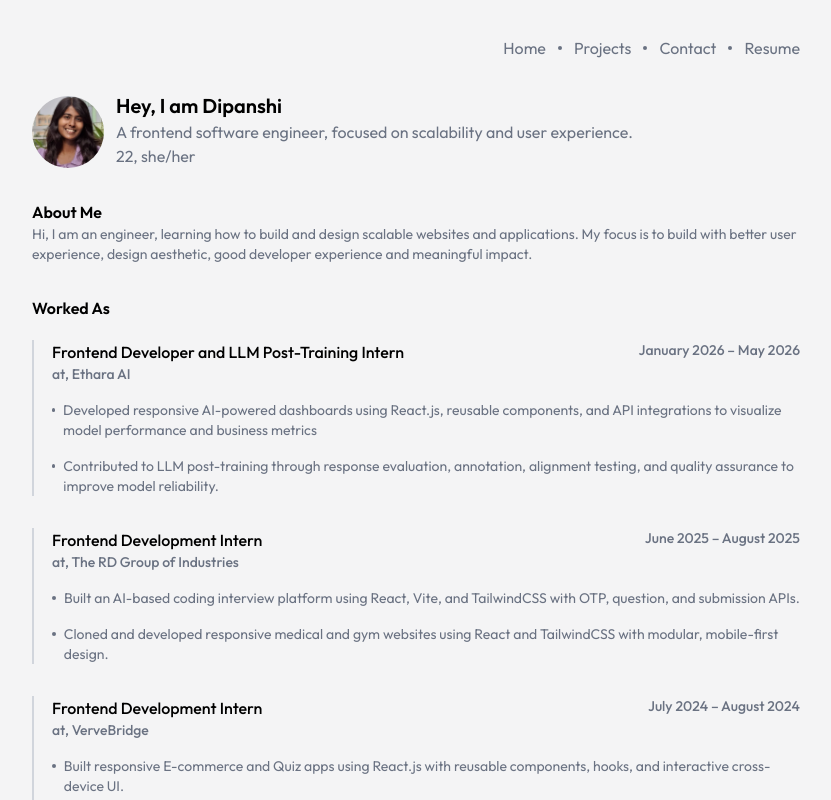
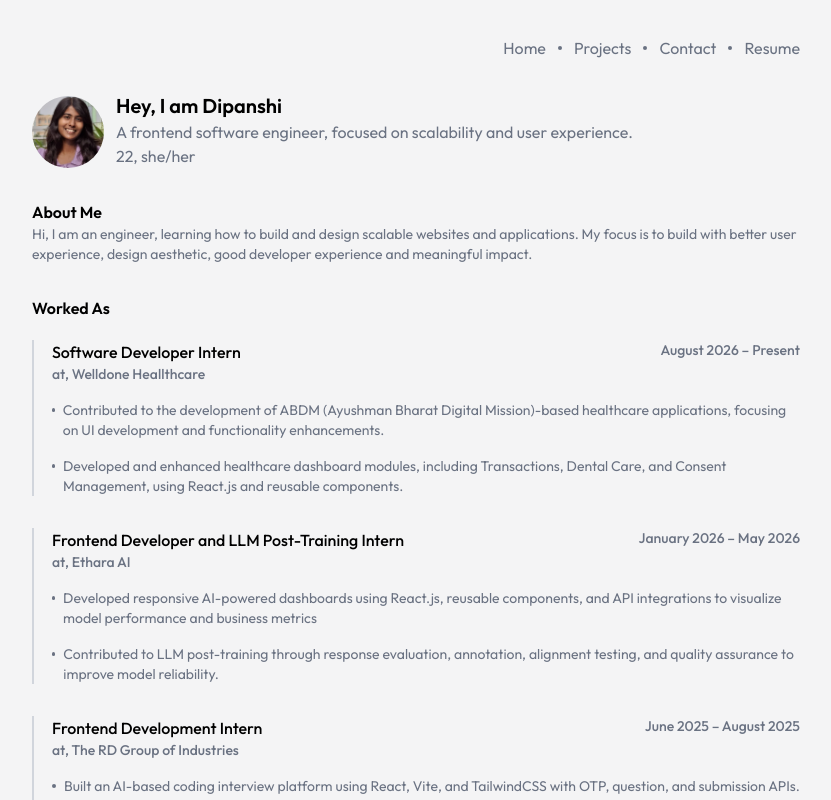
Before and after one commit to Dipanshi765/Portfolio, a React (Vite) app in the folder my-portfolio/: page / in a window 1280 px wide. Shown: the top 800 px of the page, without its empty margins (208-1039 px from the left). Built offline with nearby package versions, Linux system fonts and the light colour scheme.

Commit message:
added welldone healthcare in experience

```diff
--- a/my-portfolio/src/components/Experience/Experience.jsx
+++ b/my-portfolio/src/components/Experience/Experience.jsx
@@ -6,6 +6,18 @@ import InternshipCard from "../Internships/InternshipCard";
 
 const Experience = () => {
   const internships = [
+     {
+      title: "Software Developer Intern",
+      companyName: "Welldone Heallthcare",
+      companyLink: "https://welldonehealth.in/",
+      duration: "August 2026 – Present",
+      point1:
+        "Contributed to the development of ABDM (Ayushman Bharat Digital Mission)-based healthcare applications, focusing on UI development and functionality enhancements.",
+      point2:
+        "Developed and enhanced healthcare dashboard modules, including Transactions, Dental Care, and Consent Management, using React.js and reusable components.",
+      point3:
+        "Integrated REST APIs to fetch and manage data, resolved UI bugs, and optimized application functionality, responsiveness, and user experience.",
+    },
     {
       title: "Frontend Developer and LLM Post-Training Intern",
       companyName: "Ethara AI",
```
